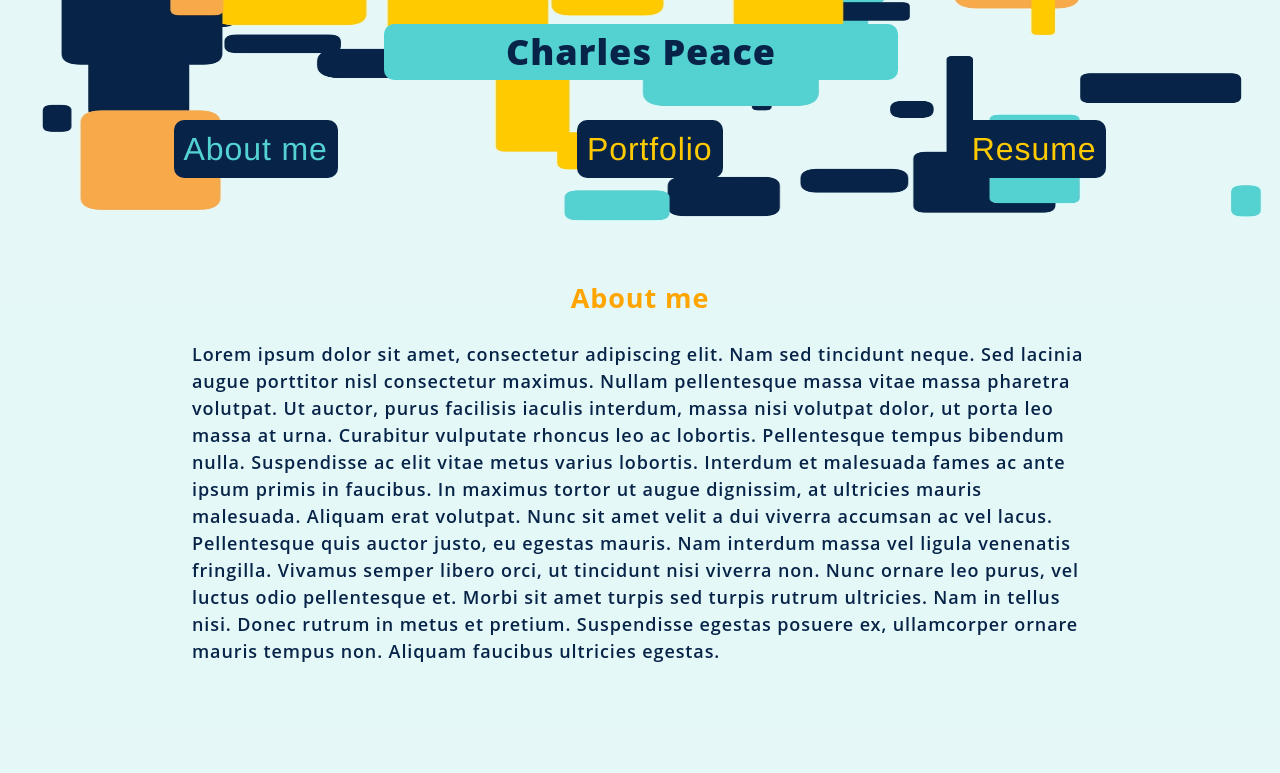
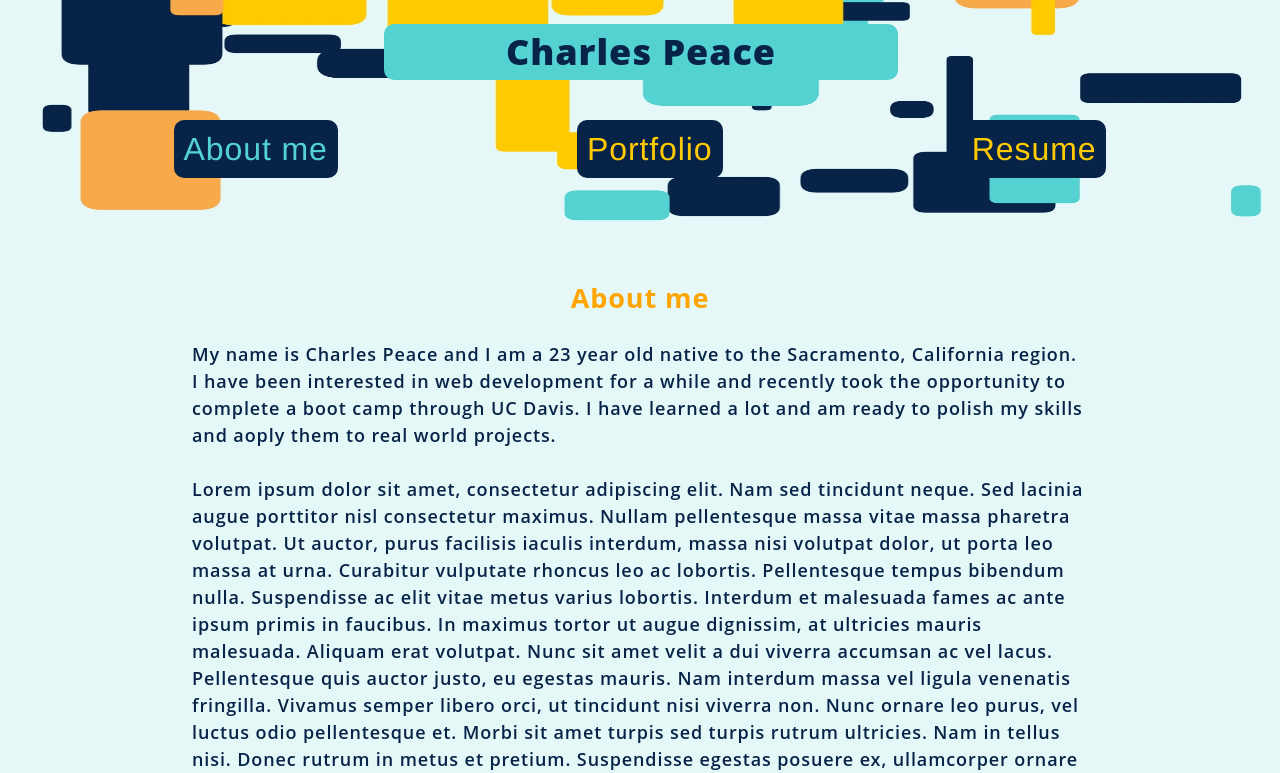
Before and after one commit to 33337/react-portfolio, a React (Create React App) app: page / in a window 1280 px wide. Shown: the top 773 px of the page. Built offline with nearby package versions, Linux system fonts and the light colour scheme.

Commit message:
format about me and resume text

```diff
--- a/src/components/About/index.js
+++ b/src/components/About/index.js
@@ -3,6 +3,10 @@ import React from 'react';
 function About() {
     return (
         <section>
+            <p>
+            My name is Charles Peace and I am a 23 year old native to the Sacramento, California region. I have been interested in web development for a while and recently took the opportunity to complete a boot camp through UC Davis. I have learned a lot and am ready to polish my skills and aoply them to real world projects.
+            </p>
+            <br></br>
             <p>
             Lorem ipsum dolor sit amet, consectetur adipiscing elit. Nam sed tincidunt neque. Sed lacinia augue porttitor nisl consectetur maximus. Nullam pellentesque massa vitae massa pharetra volutpat. Ut auctor, purus facilisis iaculis interdum, massa nisi volutpat dolor, ut porta leo massa at urna. Curabitur vulputate rhoncus leo ac lobortis. Pellentesque tempus bibendum nulla. Suspendisse ac elit vitae metus varius lobortis. Interdum et malesuada fames ac ante ipsum primis in faucibus. In maximus tortor ut augue dignissim, at ultricies mauris malesuada. Aliquam erat volutpat. Nunc sit amet velit a dui viverra accumsan ac vel lacus.
             Pellentesque quis auctor justo, eu egestas mauris. Nam interdum massa vel ligula venenatis fringilla. Vivamus semper libero orci, ut tincidunt nisi viverra non. Nunc ornare leo purus, vel luctus odio pellentesque et. Morbi sit amet turpis sed turpis rutrum ultricies. Nam in tellus nisi. Donec rutrum in metus et pretium. Suspendisse egestas posuere ex, ullamcorper ornare mauris tempus non. Aliquam faucibus ultricies egestas.
--- a/src/components/Resume/index.js
+++ b/src/components/Resume/index.js
@@ -16,7 +16,9 @@ function Resume() {
             <p>-MVC (Model-View Controller)</p>
             <p>-PWA (Progressive Web Applications)</p>
             <p>-REST APIs</p>
+            <br></br>
             <p>-Several years experience in sales and customer service</p>
+            <br></br>
             <p>-Fundamental understanding of market psychology and macroeconomic trends</p>
         </div>
     )
```
